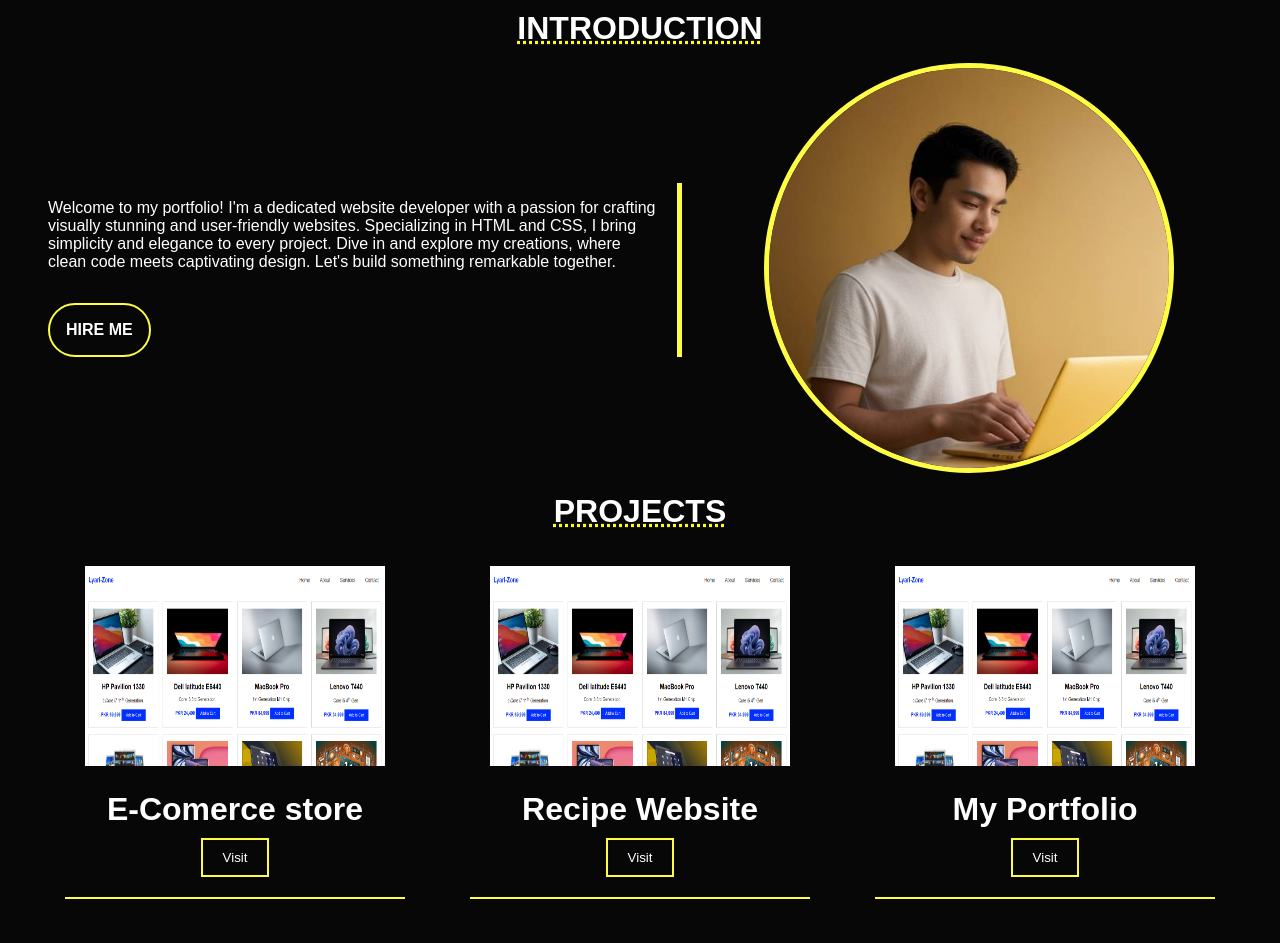
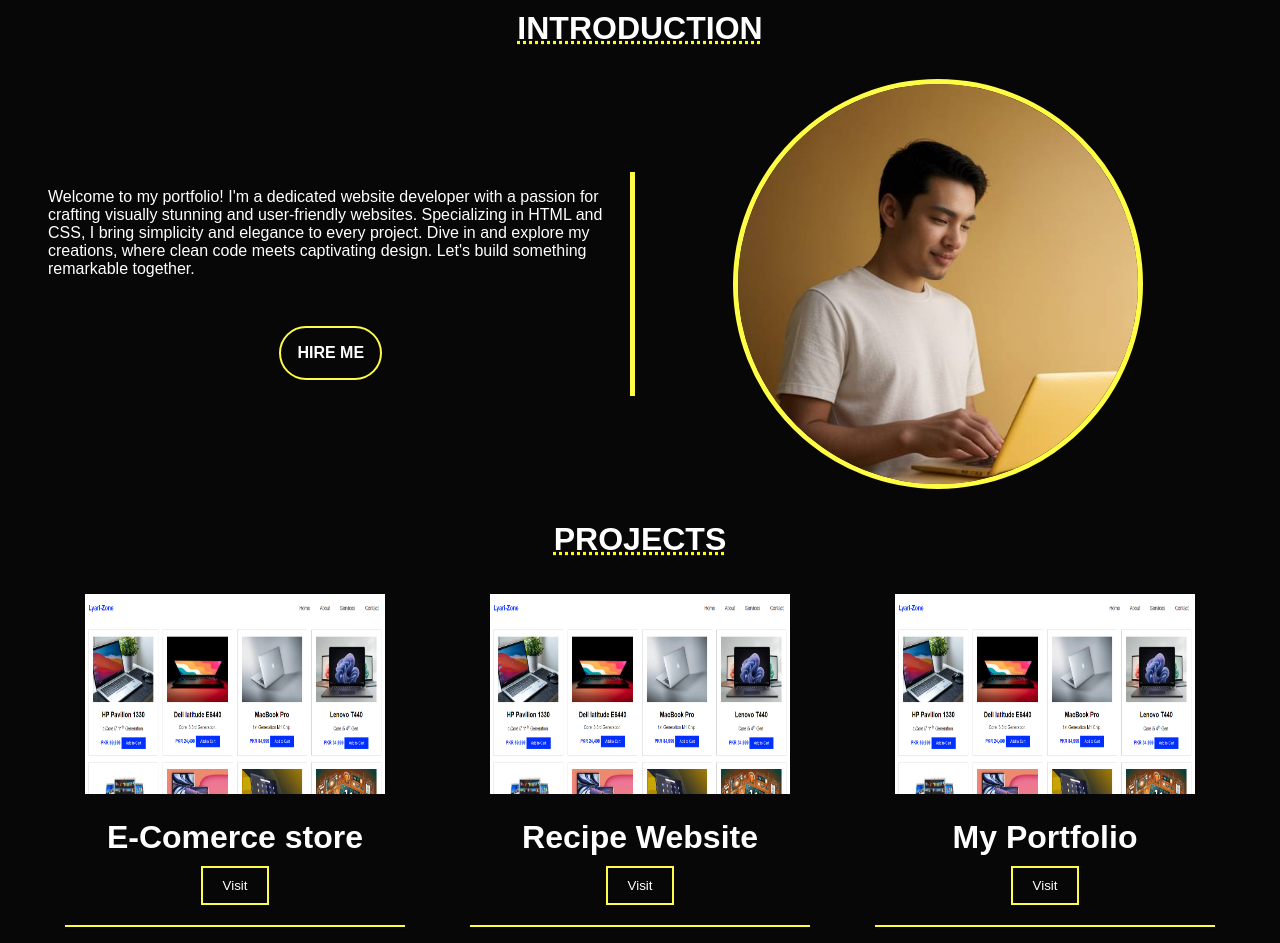
Before and after one commit to HamzaMemon007/Personal-Portfolio, a plain HTML site: page index.html in a window 1280 px wide. Shown: the part 64-1007 px from the top of the page. Before the commit the page ends 979 px from the top, so only its background shows below. Drawn offline with nearby package versions, Linux system fonts and the light colour scheme.

Commit message:
Section 1 fixed

```diff
--- a/index.html
+++ b/index.html
@@ -29,8 +29,11 @@
             </nav>
         </header>
         <main>
-            <h2>Introduction</h2>
+            <!-- section 1 Main Intrduction -->
             <div class="container1">
+                <h2 class="Heading">Introduction</h2>
+                <div>
+
                     <div class="leftside">
                         <p>
                             Welcome to my portfolio! I'm a dedicated website developer with a passion for crafting visually
@@ -49,8 +52,13 @@
                         <img src="./assets/icon.jpg" alt="">
                     </div>
                 </div>
-            <h2>Projects</h2>
+            </div>
+
+            <!-- Section 2 Main Portfolio Projects  -->
+
             <div class="container2">
+                <h2 class="Heading">Projects</h2>
+                <div class="cards">
                     <div class="product">
                         <img src="./assets/Capture.PNG" alt="Product 2">
                         <h1>E-Comerce store</h1>
@@ -67,6 +75,7 @@
                         <button onclick="alert('Welcome to my website')">Visit</button>
                     </div>
                 </div>
+            </div>
         </main>
 
     </div>
--- a/style.css
+++ b/style.css
@@ -8,7 +8,7 @@ body {
     max-width: 1440px;
 }
 
-main h2{
+.Heading{
     display: flex;
     justify-content: center;
     align-items: center;
@@ -20,7 +20,7 @@ main h2{
     text-decoration: dotted underline yellow;
 }
 
-main .container1{
+main .container1 div{
     display: flex;
     justify-content:space-between;
     align-items: center;
@@ -30,8 +30,8 @@ main .container1{
 
 }
 
-.container1 .leftside{
-    width: 50%px;
+.container1 div .leftside{
+    width: 50%;
     border-right: 5px solid  rgb(255, 252, 69);
     padding: 0 1em 0 1em;
     margin: 1em;
@@ -56,7 +56,7 @@ main .container1{
 
 
 }
-.container1 .leftside a:hover{
+.container1 div .leftside a:hover{
     background-color: rgb(255, 252, 69) ;
     color: black;
     transform: scale(1.1);
@@ -64,7 +64,7 @@ main .container1{
 
 }
 
-.container1 .rightside{
+.container1 div .rightside{
     width: 50%;
     img{
         width: 400px;
@@ -76,13 +76,14 @@ main .container1{
     }
 
 }
-.container2 {
+.container2 .cards{
     color: white;
     display: flex;
     justify-content: space-evenly;
     align-items: center;
     padding: 1em;
     gap: 1em;
+    flex-wrap: wrap;
 }
 .product {
     border-bottom: 2px solid  rgb(255, 252, 69);
```
Lines whose indentation alone changed are shown as unchanged.
